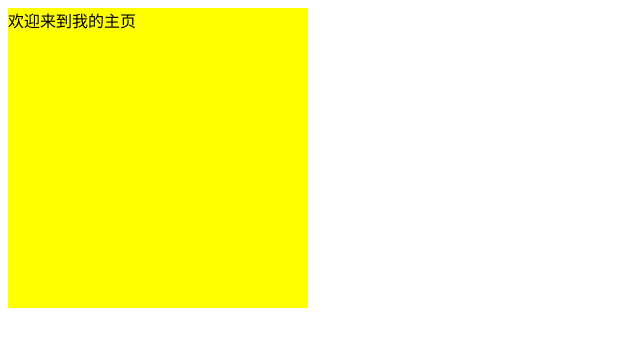
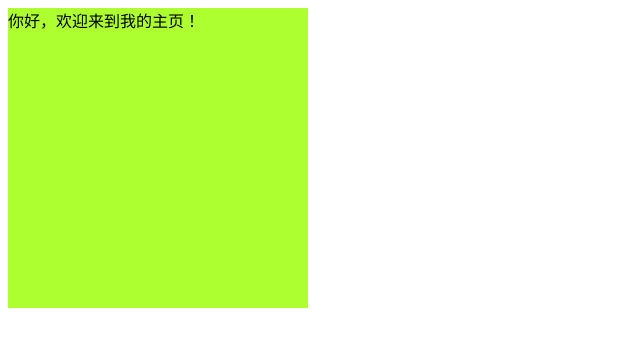
Before and after one commit to xylanjing/lckhtml, a plain HTML site: page index.html in a window 1280 px wide. Shown: the whole page, without its empty margins (0-640 px from the left). Drawn offline with Linux system fonts and the light colour scheme.

Commit message:
lck
展示页面

```diff
--- a/index.html
+++ b/index.html
@@ -7,13 +7,13 @@
         .center{
             width: 300px;
             height: 300px;
-            background: yellow;
+            background: greenyellow;
         }
     </style>
 </head>
 <body>
     <div class="center">
-        <div>欢迎来到我的主页</div>
+        <div>你好，欢迎来到我的主页！</div>
     </div>
 
 </body>
```
